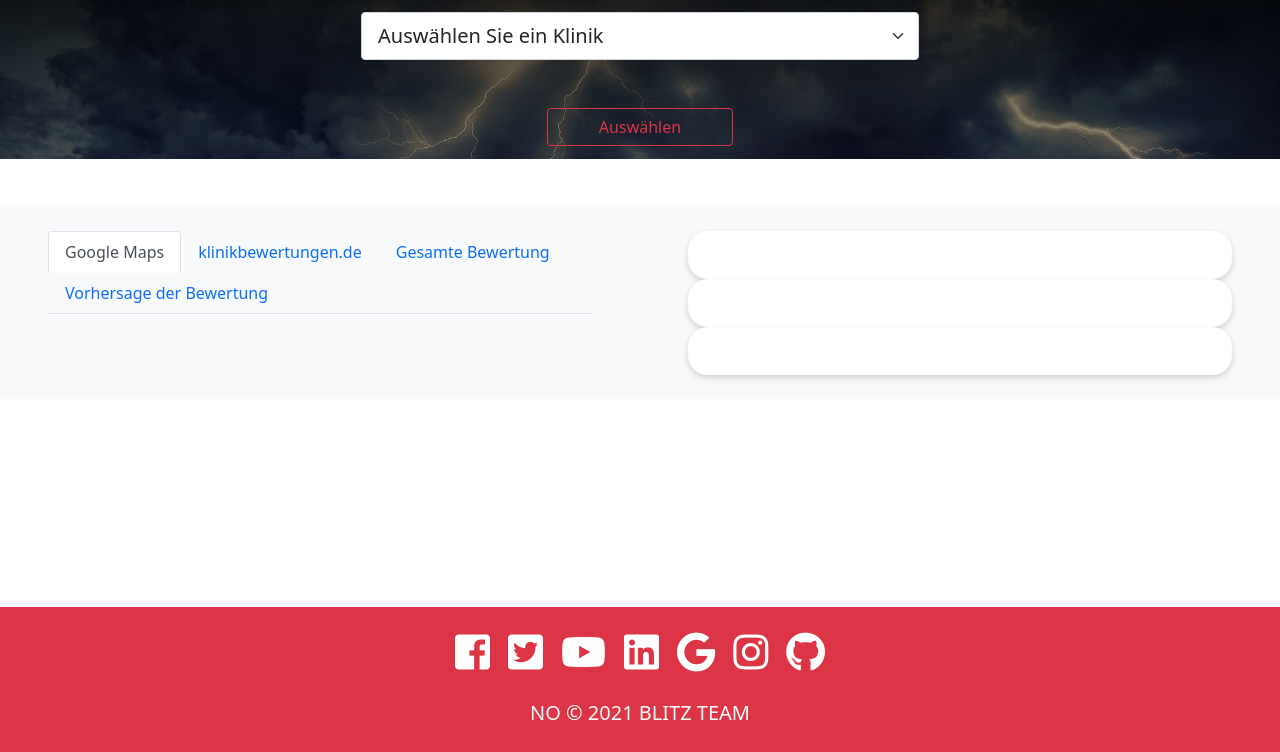
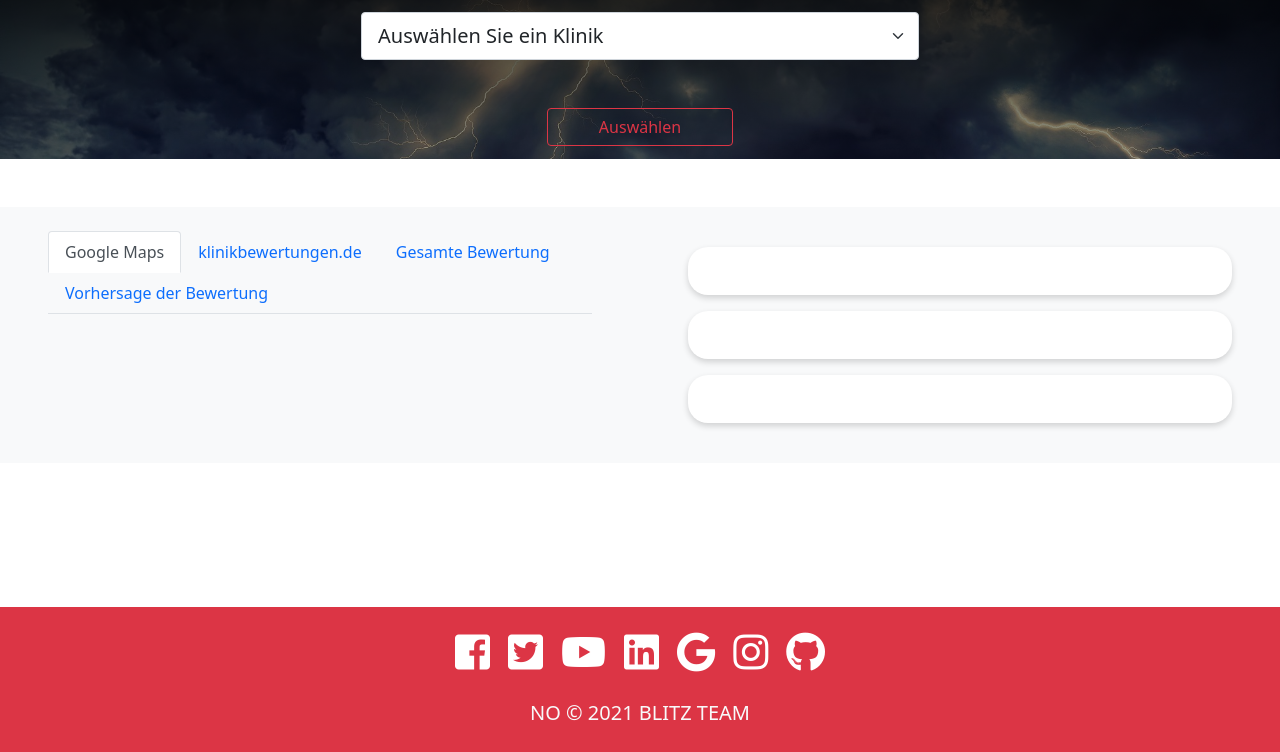
Before and after one commit to ablmz/AbschlussProject-EndToEnd-DS-Project-, a Flask app: template web-seite/templates/ergebnisse.html in a window 1280 px wide. Shown: the part 139-891 px from the top of the page. Run offline with Flask 2, Linux system fonts and the light colour scheme; the template is opened without the code that fills it, so the values that code supplies are empty; some libraries are stand-ins or nearby versions.

Commit message:
margin wurde hinzugefügt

```diff
--- a/web-seite/templates/ergebnisse.html
+++ b/web-seite/templates/ergebnisse.html
@@ -129,7 +129,7 @@
                                                             class="far fa-thumbs-up mx-2 text-dark"></i>{{info[2]}}</small></p>
                                                 <p class="card-text mb-0"><small class="text-muted">{{info[3]}}</small></p>
                                             </div>
-                                            <p class="card-text mb-0 bg-warning px-4"><small class="text-dark">Diese Bewertung wurde nach
+                                            <p class="card-text mb-0 bg-success px-4"><small class="text-white">Diese Bewertung wurde nach
                                                     TextBlobDE als {{info[4]}} wahrgenommen. </small>
                                             </p>
 
@@ -201,22 +201,22 @@
 
                     </div>
                 </div>
-                <div class="col-6 py-4 px-5">
-                    <div class="container py-4 bdr">
+                <div class="col-6 py-4 px-5 ">
+                    <div class="container py-4 bdr my-3">
                         {% if gPieChart %}
                         <h2 class="fs-4 text-danger text-uppercase text-center mb-4">Das Prozent der Google Kommentare</h2>
                         <img src="{{gPieChart}}" alt="Klinik Pie Chart" class="col-12">
                         {% endif %}
 
                     </div>
-                    <div class="container py-4 bdr">
+                    <div class="container py-4 bdr my-3">
                         {% if gWordCloud %}
                         <h2 class="fs-4 text-danger text-uppercase text-center mb-4">Word Cloud für die Google Kommentare</h2>
                         <img src="{{gWordCloud}}" alt="Klinik WordCloud" class="col-12">
                         {% endif %}
 
                     </div>
-                    <div class="container py-4 bdr">
+                    <div class="container py-4 bdr my-3">
                         {% if kWordCloud %}
                         <h2 class="fs-4 text-danger text-uppercase text-center mb-4">Word Cloud für die Klinicbewertung.de Kommentare</h2>
                         <img src="{{kWordCloud}}" alt="Klinik WordCloud" class="col-12">
```
